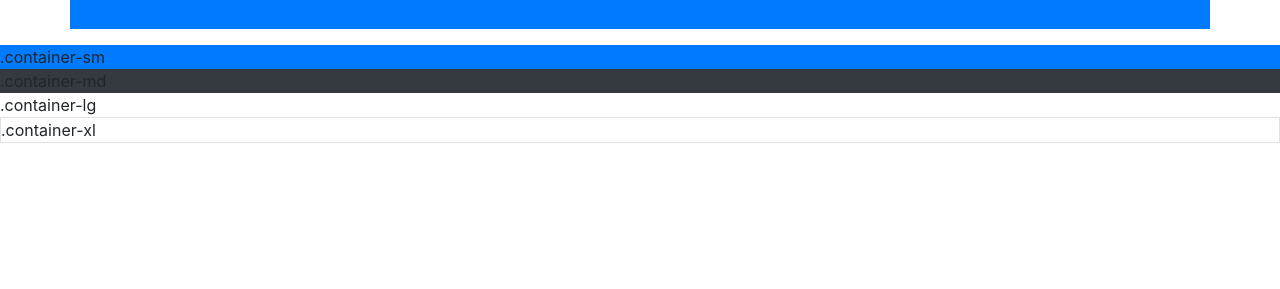
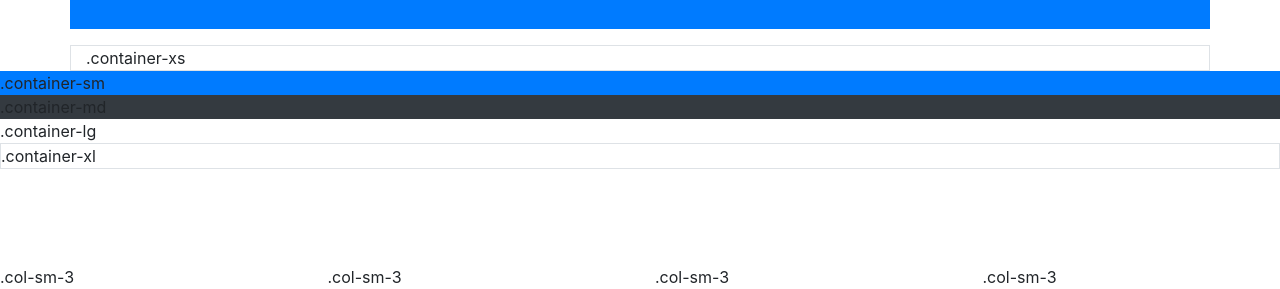
Before and after one commit to sejoma989/bootstrap_ultimate_guide, a plain HTML site: page 02-Components/components.html in a window 1280 px wide. Shown: the part 581-870 px from the top of the page. Before the commit the page ends 800 px from the top, so only its background shows below. Drawn offline with nearby package versions, Linux system fonts and the light colour scheme.

Commit message:
S5e24 grid basic

```diff
--- a/02-Components/components.html
+++ b/02-Components/components.html
@@ -47,11 +47,22 @@
       <h1>Container 3</h1>
       <p>This is text</p>
     </div>
-
+    <div class="container border">.container-xs</div>
     <div class="container-sm bg-primary">.container-sm</div>
     <div class="container-md bg-dark">.container-md</div>
     <div class="container-lg bg-alert">.container-lg</div>
     <div class="container-xl border">.container-xl</div>
+
+    <br><br><br><br>
+
+    <!-- 02. Grid basics -->
+    <div class="row">
+      <div class="col-sm-3">.col-sm-3</div>
+      <div class="col-sm-3">.col-sm-3</div>
+      <div class="col-sm-3">.col-sm-3</div>
+      <div class="col-sm-3">.col-sm-3</div>
+    </div>
+
 
 
     <!-- Optional JavaScript -->
```
Also changed, not shown: 1 other file.
